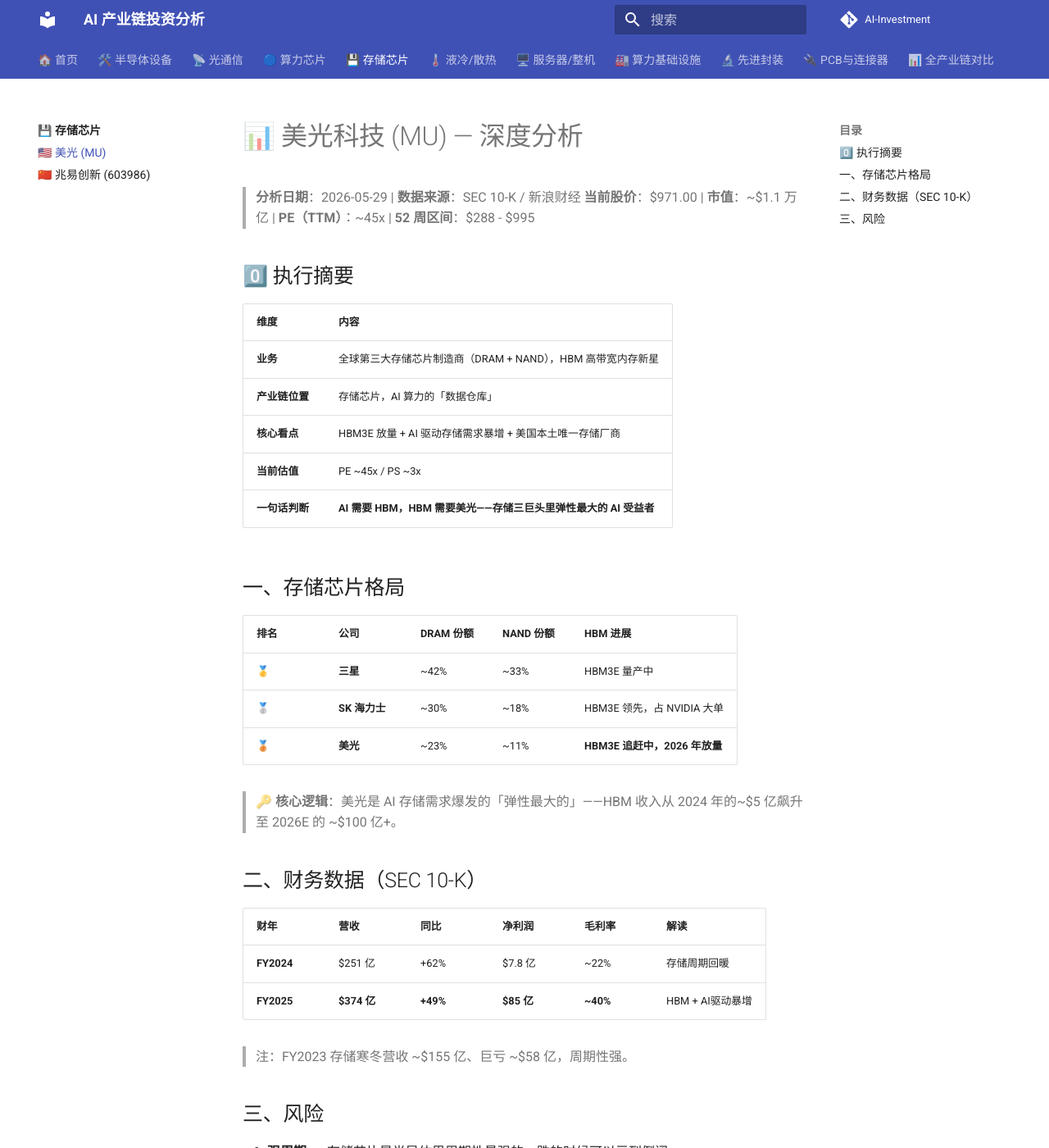
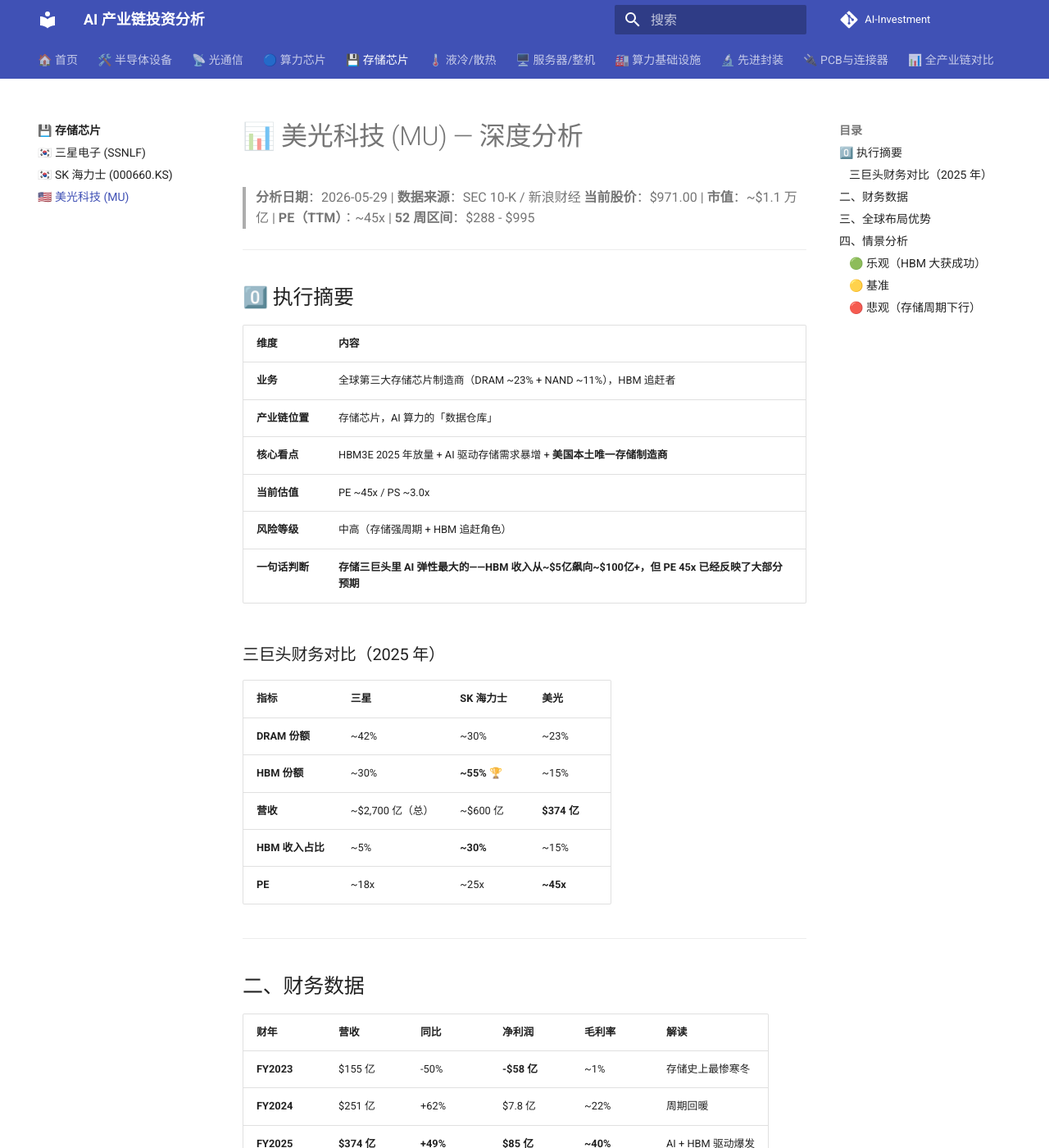
Before and after one commit to QIUZHUOFEI/AI-Investment, an MkDocs documentation site: the page built from docs/存储芯片/mu.md, in a window 1280 px wide and 1400 px high. Shown: the whole window at 82% size. Built offline with MkDocs 1.6.1 and Material for MkDocs 9.7.7, drawn with Linux system fonts in a browser that asks for light colours; comment, search, counter and statistics services are not loaded; some of the changed text lies outside the part shown.

Commit message:
refactor: 存储芯片改为三星/SK海力士/美光, PCB新增欣兴电子(全球ABF载板龙头)

````diff
--- /dev/null
+++ b/docs/PCB/unimicron.md
@@ -0,0 +1,54 @@
+# 📊 欣兴电子 (Unimicron, 3037.TW) — 深度分析
+
+> **分析日期**：2026-05-29 | **数据来源**：公司财报 / TrendForce / 券商研报
+> **上市地点**：台湾证券交易所（3037.TW）
+
+---
+
+## 0️⃣ 执行摘要
+
+| 维度 | 内容 |
+|:-----|:------|
+| **业务** | 全球最大 IC 载板（IC Substrate）制造商——ABF 载板全球第一 |
+| **产业链位置** | PCB/封装基板制造，AI 芯片封装的**必耗品** |
+| **核心看点** | AI 芯片（NVIDIA/AMD）的 ABF 载板主力供应商 + 全球 ABF 载板产能最大 |
+| **一句话判断** | **AI 芯片封装离不开 ABF 载板，ABF 载板离不开欣兴——它是台积电 CoWoS 封装流程中不可或缺的一环** |
+
+## 一、为什么 AI 需要欣兴？
+
+每一颗 AI 芯片（H100/B200/MI400）都要封装在 **ABF 载板**上——这是芯片和 PCB 之间的「桥梁」：
+
+```
+B200 GPU → CoWoS 封装 → ABF 载板 → PCB 主板
+                            ↑
+                     欣兴电子是 ABF 载板全球第一
+```
+
+| ABF 载板厂商 | 全球份额 | 主要客户 |
+|:-------------|:---------|:---------|
+| **欣兴电子 🥇** | **~25%** | NVIDIA、AMD、Intel |
+| Ibiden 🥈 | ~20% | Intel、AMD |
+| AT&S 🥉 | ~15% | NVIDIA、AMD |
+| 景硕/南亚 | ~15% | 台系芯片厂 |
+
+## 二、全球 PCB/载板四强格局
+
+| 公司 | 国家/地区 | 核心产品 | 市值 | AI 关联度 |
+|:-----|:---------|:---------|:-----|:---------|
+| **欣兴电子 (3037.TW)** | 🇹🇼 台湾 | ABF 载板（全球第一）| ~$200 亿 | ⭐⭐⭐⭐⭐ |
+| **Ibiden (4062.T)** | 🇯🇵 日本 | ABF 载板、FC-BGA | ~$150 亿 | ⭐⭐⭐⭐ |
+| **AT&S (ATS.VI)** | 🇦🇹 奥地利 | IC 载板、高端 PCB | ~$60 亿 | ⭐⭐⭐⭐ |
+| **沪电股份 (002463)** | 🇨🇳 中国 | AI 服务器 PCB | ~$35 亿 | ⭐⭐⭐ |
+
+## 三、ABF 载板：AI 芯片的「隐形瓶颈」
+
+ABF（Ajinomoto Build-up Film）载板是 AI 芯片封装的关键材料，2023-2026 年持续供不应求：
+
+| 年份 | ABF 载板供需 | 欣兴产能扩张 |
+|:-----|:------------|:------------|
+| **2023** | 供不应求（缺口 ~10%）| 产能满载 |
+| **2024** | 仍然吃紧 | 新厂爬坡 |
+| **2025** | 紧平衡 | 台湾新产能开出 |
+| **2026E** | AI 需求再超预期 | ABF 载板持续扩产 |
+
+> *最后更新：2026-05-29*
--- a/docs/存储芯片/mu.md
+++ b/docs/存储芯片/mu.md
@@ -3,38 +3,64 @@
 > **分析日期**：2026-05-29 | **数据来源**：SEC 10-K / 新浪财经
 > **当前股价**：$971.00 | **市值**：~$1.1 万亿 | **PE（TTM）**：~45x | **52 周区间**：$288 - $995
 
+---
+
 ## 0️⃣ 执行摘要
 
 | 维度 | 内容 |
 |:-----|:------|
-| **业务** | 全球第三大存储芯片制造商（DRAM + NAND），HBM 高带宽内存新星 |
-| **产业链位置** | 存储芯片，AI 算力的「数据仓库」|
-| **核心看点** | HBM3E 放量 + AI 驱动存储需求暴增 + 美国本土唯一存储厂商 |
-| **当前估值** | PE ~45x / PS ~3x |
-| **一句话判断** | **AI 需要 HBM，HBM 需要美光——存储三巨头里弹性最大的 AI 受益者** |
+| **业务** | 全球第三大存储芯片制造商（DRAM ~23% + NAND ~11%），HBM 追赶者 |
+| **产业链位置** | 存储芯片，AI 算力的「数据仓库」 |
+| **核心看点** | HBM3E 2025 年放量 + AI 驱动存储需求暴增 + **美国本土唯一存储制造商** |
+| **当前估值** | PE ~45x / PS ~3.0x |
+| **风险等级** | 中高（存储强周期 + HBM 追赶角色） |
+| **一句话判断** | **存储三巨头里 AI 弹性最大的——HBM 收入从~$5亿飙向~$100亿+，但 PE 45x 已经反映了大部分预期** |
 
-## 一、存储芯片格局
+### 三巨头财务对比（2025 年）
 
-| 排名 | 公司 | DRAM 份额 | NAND 份额 | HBM 进展 |
-|:-----|:-----|:---------|:---------|:---------|
-| 🥇 | **三星** | ~42% | ~33% | HBM3E 量产中 |
-| 🥈 | **SK 海力士** | ~30% | ~18% | HBM3E 领先，占 NVIDIA 大单 |
-| 🥉 | **美光** | ~23% | ~11% | **HBM3E 追赶中，2026 年放量** |
+| 指标 | 三星 | SK 海力士 | 美光 |
+|:-----|:-----|:----------|:-----|
+| **DRAM 份额** | ~42% | ~30% | ~23% |
+| **HBM 份额** | ~30% | **~55%** 🏆 | ~15% |
+| **营收** | ~$2,700 亿（总）| ~$600 亿 | **$374 亿** |
+| **HBM 收入占比** | ~5% | **~30%** | ~15% |
+| **PE** | ~18x | ~25x | **~45x** |
 
-> 🔑 **核心逻辑**：美光是 AI 存储需求爆发的「弹性最大的」——HBM 收入从 2024 年的~$5 亿飙升至 2026E 的 ~$100 亿+。
+---
 
-## 二、财务数据（SEC 10-K）
+## 二、财务数据
 
 | 财年 | 营收 | 同比 | 净利润 | 毛利率 | 解读 |
 |:-----|:-----|:-----|:-------|:-------|:-----|
-| **FY2024** | $251 亿 | +62% | $7.8 亿 | ~22% | 存储周期回暖 |
-| **FY2025** | **$374 亿** | **+49%** | **$85 亿** | **~40%** | HBM + AI驱动暴增 |
+| **FY2023** | $155 亿 | -50% | **-$58 亿** | ~1% | 存储史上最惨寒冬 |
+| **FY2024** | $251 亿 | +62% | $7.8 亿 | ~22% | 周期回暖 |
+| **FY2025** | **$374 亿** | **+49%** | **$85 亿** | **~40%** | AI + HBM 驱动爆发 |
 
-> 注：FY2023 存储寒冬营收 ~$155 亿、巨亏 ~$58 亿，周期性强。
+> 🔑 **周期特点**：美光的利润可以从 +$85 亿到 -$58 亿，波动性在存储三巨头中最大（产品组合最单一）。
 
-## 三、风险
+---
 
-1. **强周期**——存储芯片是半导体里周期性最强的，跌的时候可以亏到倒闭
-2. **HBM 追赶**——SK 海力士在 HBM 领先美光 ~1 年
+## 三、全球布局优势
 
+美光是三巨头中**唯一的总部在美国的存储制造商**。在当前地缘政治背景下，这是一个独特的优势：
+- 美国《芯片法案》补贴
+- 美国国防/政府存储订单优先选择
+- 客户「去亚洲化」供应链需求中受益
+
+---
+
+## 四、情景分析
+
+### 🟢 乐观（HBM 大获成功）
+$1,200 - $1,500（PE ~35-40x）| 概率 25%
+
+### 🟡 基准
+$800 - $1,100（PE ~28-35x）| 概率 50%
+
+### 🔴 悲观（存储周期下行）
+$400 - $600（PE ~15-20x）| 概率 25%
+
+---
+
+> *数据来源：美光 10-K（FY2025）/ 新浪财经*
 > *最后更新：2026-05-29*
--- a/mkdocs.yml
+++ b/mkdocs.yml
@@ -61,8 +61,9 @@
     - 🇨🇳 海光信息 (688041): 算力芯片/688041.md
   - 💾 存储芯片:
     - 领域总览: 存储芯片/index.md
-    - 🇺🇸 美光 (MU): 存储芯片/mu.md
-    - 🇨🇳 兆易创新 (603986): 存储芯片/603986.md
+    - 🇰🇷 三星电子 (SSNLF): 存储芯片/samsung.md
+    - 🇰🇷 SK 海力士 (000660.KS): 存储芯片/skhynix.md
+    - 🇺🇸 美光科技 (MU): 存储芯片/mu.md
   - 🌡️ 液冷/散热:
     - 领域总览: 液冷/index.md
     - 🌐 维谛技术 (VRT): 液冷/vrt.md
@@ -84,6 +85,7 @@
     - 🇨🇳 通富微电（002156）: 先进封装/002156.md
   - 🔌 PCB与连接器:
     - 领域总览: PCB/index.md
+    - 🌐 欣兴电子 (3037.TW): PCB/unimicron.md
     - 🇨🇳 沪电股份 (002463): PCB/002463.md
     - 🇨🇳 深南电路 (002916): PCB/002916.md
     - 🇨🇳 鹏鼎控股 (002938): PCB/002938.md
````
Also changed, not shown: docs/存储芯片/603986.md (deleted, +0 -24 lines), docs/存储芯片/samsung.md (added, +170 -0 lines), docs/存储芯片/skhynix.md (added, +85 -0 lines).
